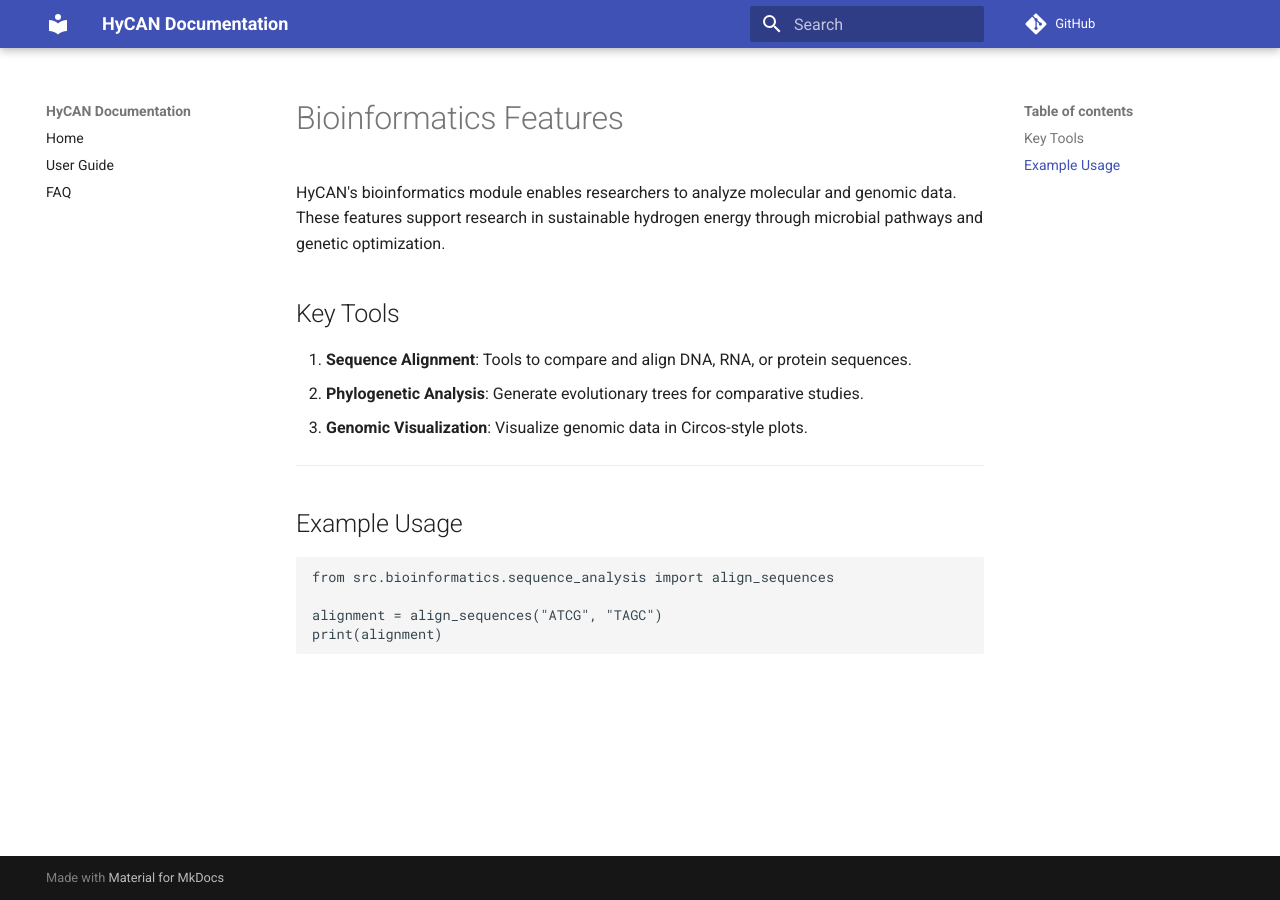
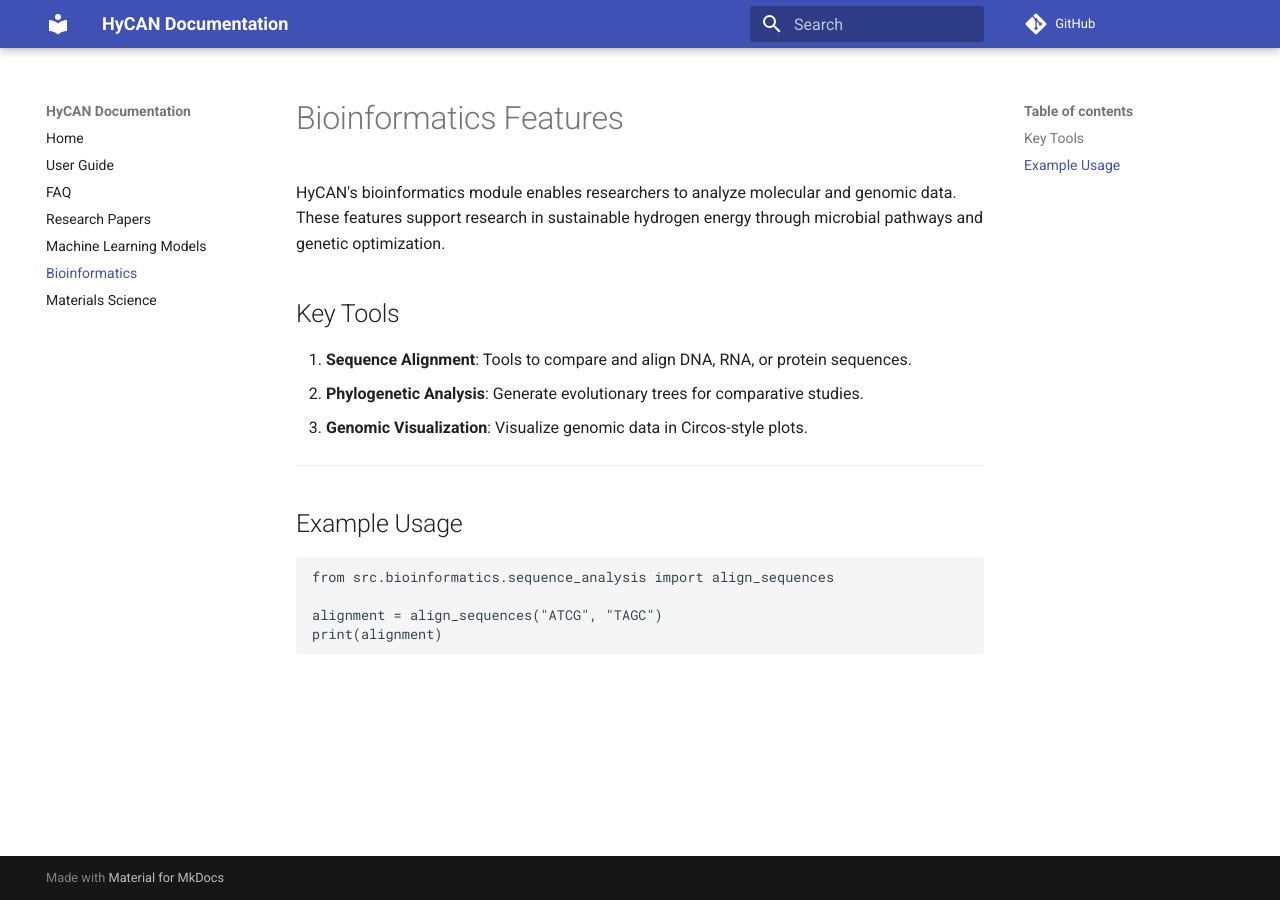
Before and after one commit to rfc391/HyCAN, an MkDocs documentation site: the page built from docs/bioinformatics.md, in a window 1280 px wide. Built offline with MkDocs 1.6.1 and Material for MkDocs 9.7.7, drawn with Linux system fonts in a browser that asks for light colours; comment, search, counter and statistics services are not loaded.

Commit message:
Update mkdocs.yml
Signed-off-by: Robert Shubert <robs@apexsecurityint.com>

```diff
--- a/mkdocs.yml
+++ b/mkdocs.yml
@@ -4,7 +4,13 @@ nav:
   - Home: index.md
   - User Guide: user_guide.md
   - FAQ: faq.md
+  - Research Papers: research_papers.md
+  - Machine Learning Models: ml_models.md
+  - Bioinformatics: bioinformatics.md
+  - Materials Science: materials_science.md
 theme:
   name: material
 plugins:
   - search
+  - mkdocs-material-extensions
+  - mkdocs-git-revision-date-localized-plugin
```
